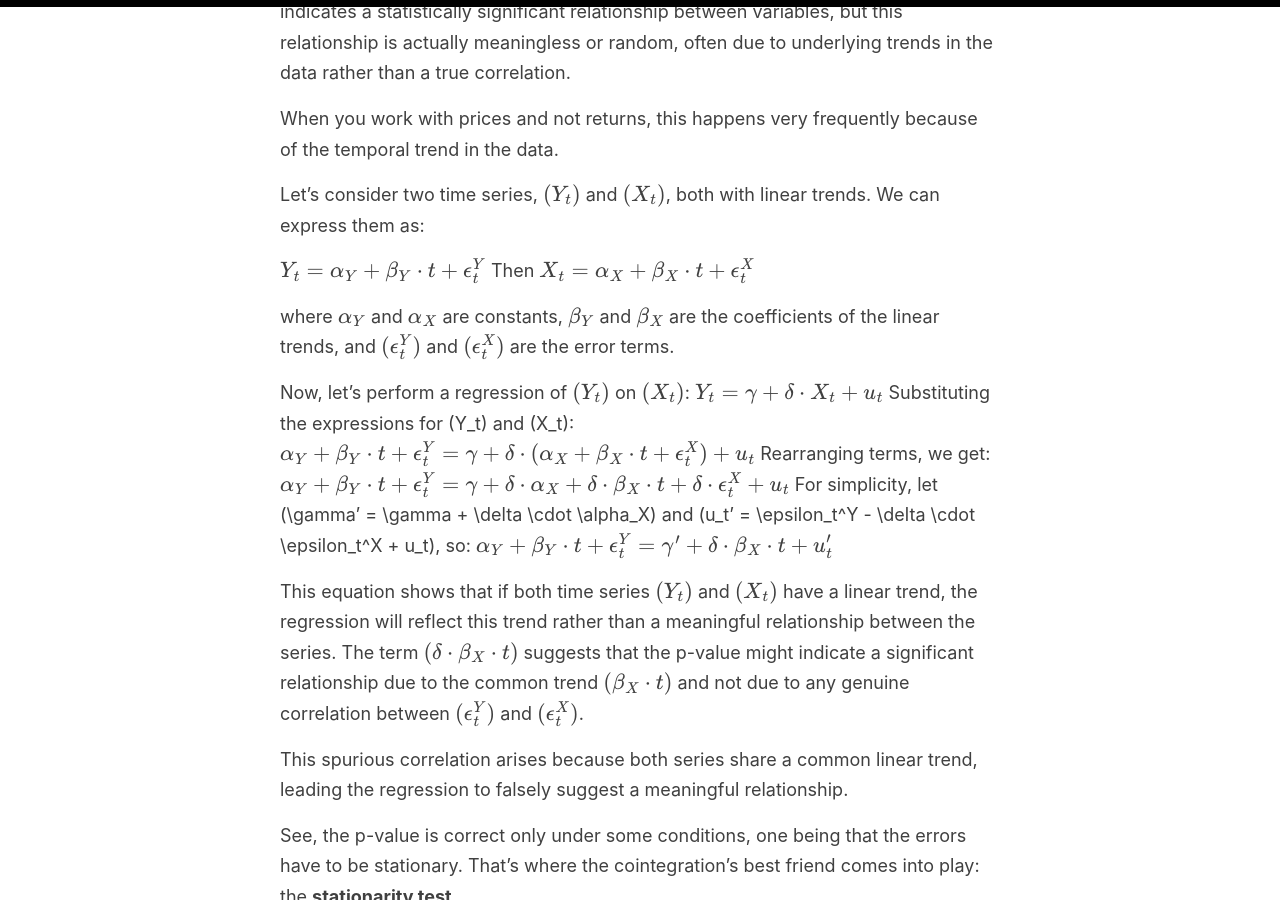
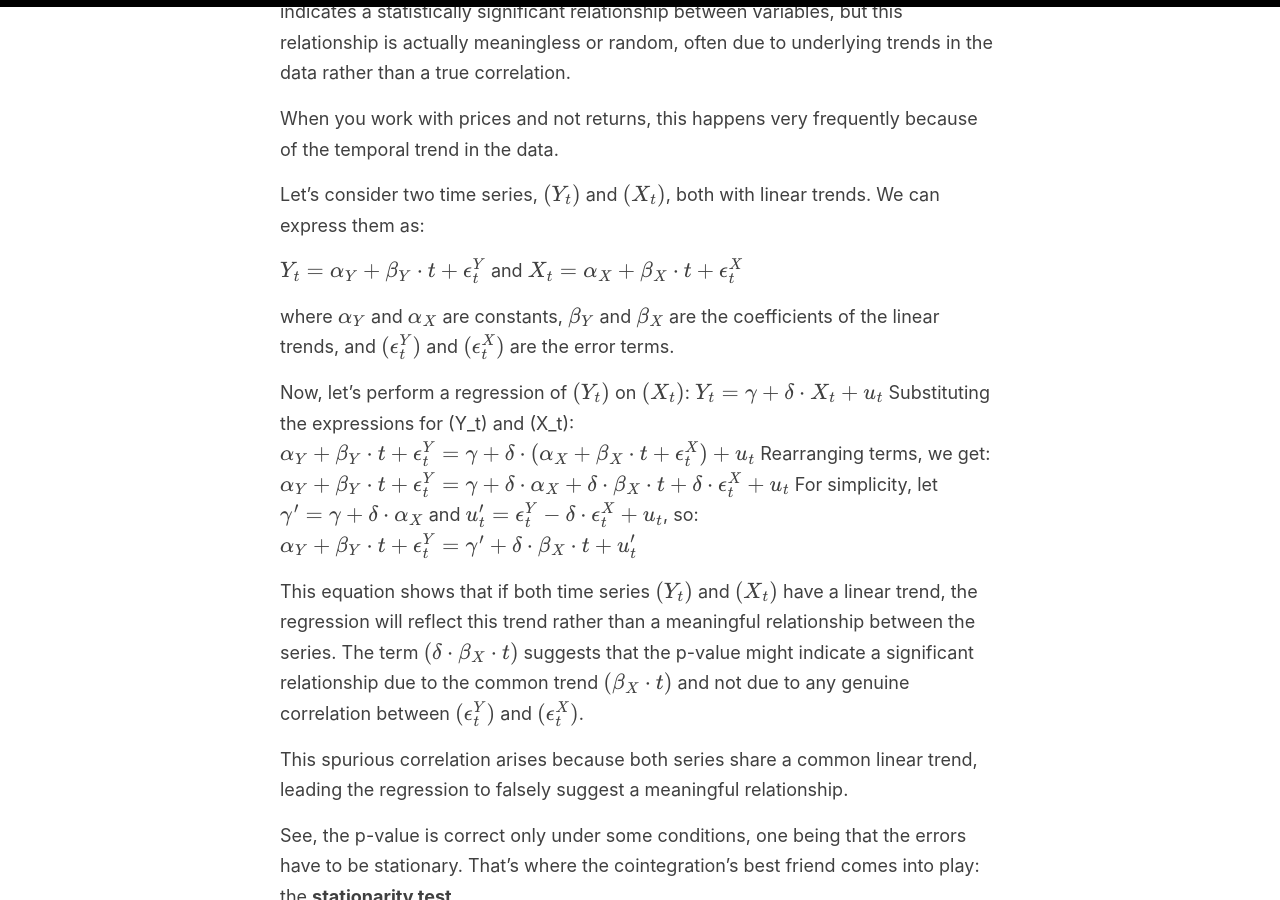
Before and after one commit to Zaltarba/blog, a Jekyll site: the page built from _posts/2024-06-22-IntroPairsTrading.md, in a window 1280 px wide and 900 px high, scrolled down 2702 px. Built offline with Jekyll 4.4.1, drawn with Linux system fonts in a browser that asks for light colours; formulas are drawn with MathJax 3.

Commit message:
Update 2024-06-22-IntroPairsTrading.md

```diff
--- a/_posts/2024-06-22-IntroPairsTrading.md
+++ b/_posts/2024-06-22-IntroPairsTrading.md
@@ -65,19 +65,19 @@ When you work with prices and not returns, this happens very frequently because
 Let's consider two time series, $(Y_t)$ and $(X_t)$, both with linear trends. We can express them as:
 
 $Y_t = \alpha_Y + \beta_Y \cdot t + \epsilon_t^Y$
-Then
+and
 $X_t = \alpha_X + \beta_X \cdot t + \epsilon_t^X$
 
 where $\alpha_Y$ and $\alpha_X$ are constants, $\beta_Y$ and $\beta_X$ are the coefficients of the linear trends, and $(\epsilon_t^Y)$ and $(\epsilon_t^X)$ are the error terms.
 
 Now, let's perform a regression of $(Y_t)$ on $(X_t)$:
-$$ Y_t = \gamma + \delta \cdot X_t + u_t $$
+$$Y_t = \gamma + \delta \cdot X_t + u_t$$
 Substituting the expressions for \(Y_t\) and \(X_t\):
-$$ \alpha_Y + \beta_Y \cdot t + \epsilon_t^Y = \gamma + \delta \cdot (\alpha_X + \beta_X \cdot t + \epsilon_t^X) + u_t $$
+$$\alpha_Y + \beta_Y \cdot t + \epsilon_t^Y = \gamma + \delta \cdot (\alpha_X + \beta_X \cdot t + \epsilon_t^X) + u_t$$
 Rearranging terms, we get:
-$$ \alpha_Y + \beta_Y \cdot t + \epsilon_t^Y = \gamma + \delta \cdot \alpha_X + \delta \cdot \beta_X \cdot t + \delta \cdot\epsilon_t^X + u_t $$
-For simplicity, let \(\gamma' = \gamma + \delta \cdot \alpha_X\) and \(u_t' = \epsilon_t^Y - \delta \cdot \epsilon_t^X + u_t\), so:
-$$ \alpha_Y + \beta_Y \cdot t + \epsilon_t^Y = \gamma' + \delta \cdot \beta_X \cdot t + u_t'$$
+$$\alpha_Y + \beta_Y \cdot t + \epsilon_t^Y = \gamma + \delta \cdot \alpha_X + \delta \cdot \beta_X \cdot t + \delta \cdot\epsilon_t^X + u_t$$
+For simplicity, let $\gamma' = \gamma + \delta \cdot \alpha_X$ and $u_t' = \epsilon_t^Y - \delta \cdot \epsilon_t^X + u_t$, so:
+$$\alpha_Y + \beta_Y \cdot t + \epsilon_t^Y = \gamma' + \delta \cdot \beta_X \cdot t + u_t'$$
 
 This equation shows that if both time series $(Y_t)$ and $(X_t)$ have a linear trend, the regression will reflect this trend rather than a meaningful relationship between the series. The term $(\delta \cdot \beta_X \cdot t\)$ suggests that the p-value might indicate a significant relationship due to the common trend $(\beta_X \cdot t\)$ and not due to any genuine correlation between $(\epsilon_t^Y)$ and $(\epsilon_t^X)$.
 
```
